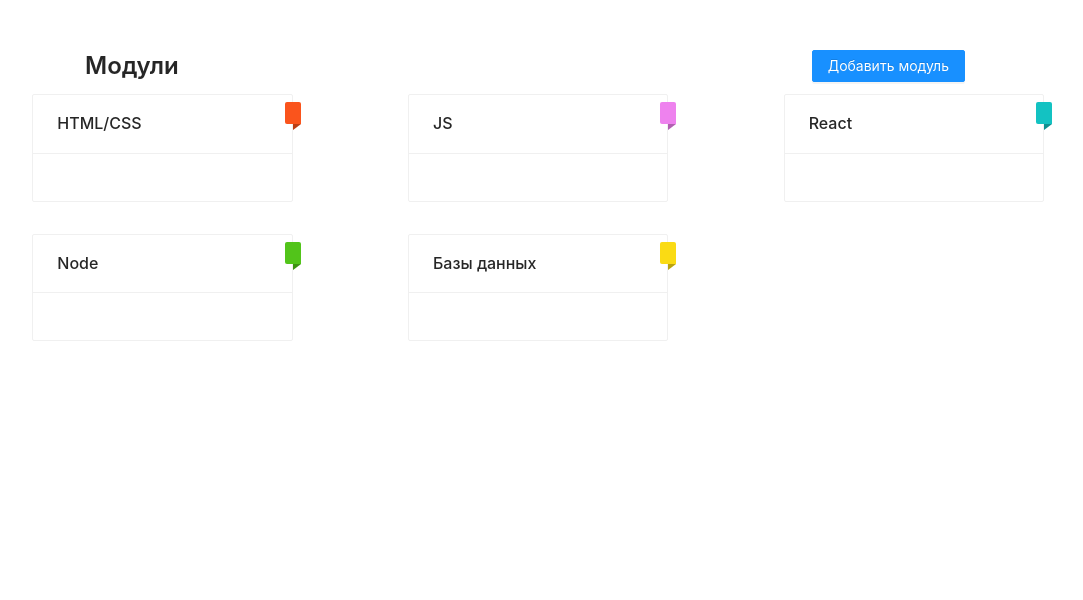
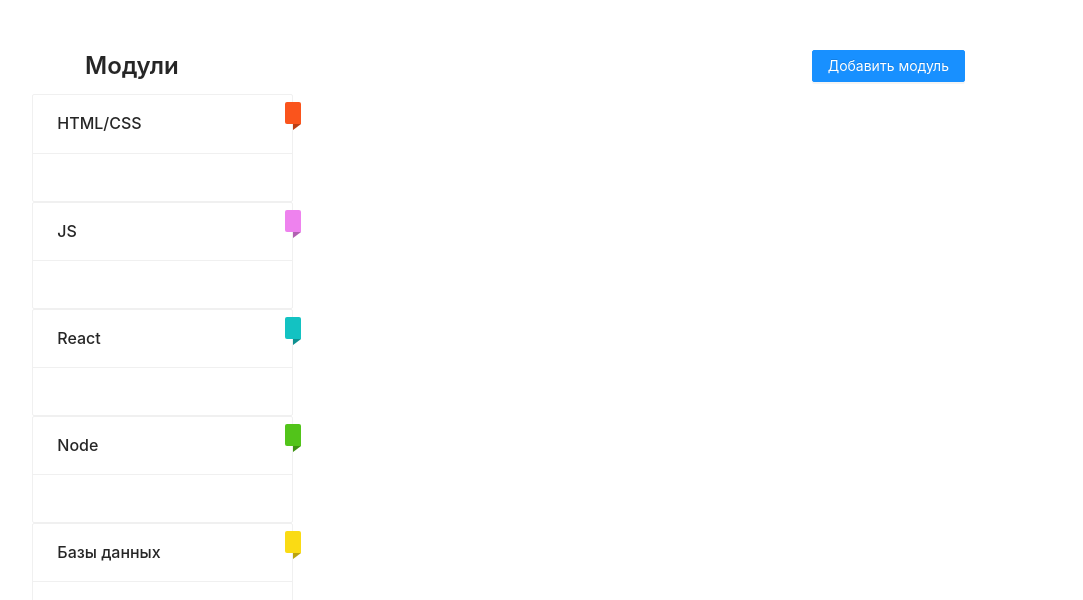
Before and after one commit to DeveloperIgorR/online-school, a React (Create React App) app: page /modules in a window 1280 px wide. Shown: the top 600 px of the page, without its empty margins (75-1158 px from the left). Built offline with nearby package versions, Linux system fonts and the light colour scheme; sample sign-in values are in the browser's storage.

Commit message:
modules fix

```diff
--- a/src/pages/Modules/Modules.jsx
+++ b/src/pages/Modules/Modules.jsx
@@ -7,8 +7,8 @@ const Modules = () => {
 
     const [visible, setVisible] = useState(false)
     const [confirmLoading, setConfirmLoading] = useState(false)
-    const modules = [{title:'HTML/CSS',color:'volcano'},{title:'JS',color:'violet'},
-    {title:'React',color:'cyan'}, {title:'Node',color:'green'},{title:'Базы данных',color:'yellow'}]
+    const modules = [{ title: 'HTML/CSS', color: 'volcano' }, { title: 'JS', color: 'violet' },
+    { title: 'React', color: 'cyan' }, { title: 'Node', color: 'green' }, { title: 'Базы данных', color: 'yellow' }]
 
     const handleOk = () => {
         setVisible(false)
@@ -28,39 +28,12 @@ const Modules = () => {
 
             <Row justify="start" align="middle" gutter={[8, 32]}>
                 <Col xs={{ span: 5, offset: 1 }} md={{ span: 5, offset: 2 }}>
-                    <Badge.Ribbon color="volcano">
-                        <Card title="HTML/CSS" size="default">
-
-                        </Card>
-                    </Badge.Ribbon>
-                </Col>
-                <Col xs={{ span: 5, offset: 1 }} md={{ span: 5, offset: 2 }}>
-                    <Badge.Ribbon color="violet">
-                        <Card title="JS" size="default">
-
-                        </Card>
-                    </Badge.Ribbon>
-                </Col>
-                <Col xs={{ span: 5, offset: 1 }} md={{ span: 5, offset: 2 }}>
-                    <Badge.Ribbon color="cyan">
-                        <Card title="React" size="default">
-
-                        </Card>
-                    </Badge.Ribbon>
-                </Col>
-                <Col xs={{ span: 5, offset: 1 }} md={{ span: 5, offset: 2 }}>
-                    <Badge.Ribbon color="green">
-                        <Card title="Node" size="default">
-
-                        </Card>
-                    </Badge.Ribbon>
-                </Col>
-                <Col xs={{ span: 5, offset: 1 }} md={{ span: 5, offset: 2 }}>
-                    <Badge.Ribbon color="yellow">
-                        <Card title="Базы данных" size="default">
-
-                        </Card>
-                    </Badge.Ribbon>
+                    {modules.map((item) =>
+                        <Badge.Ribbon color= {item.color} >
+                            <Card title= {item.title} size="default">
+                            </Card>
+                        </Badge.Ribbon>
+                    )}
                 </Col>
             </Row>
             <Modal
```
